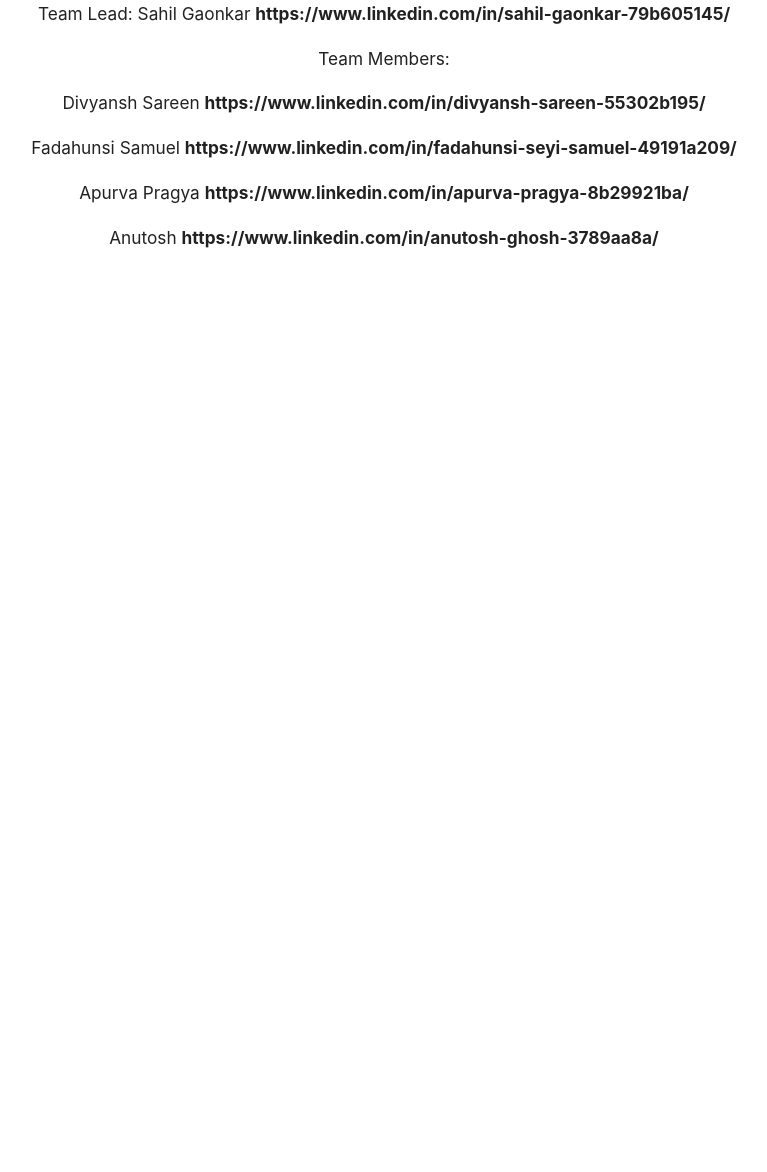
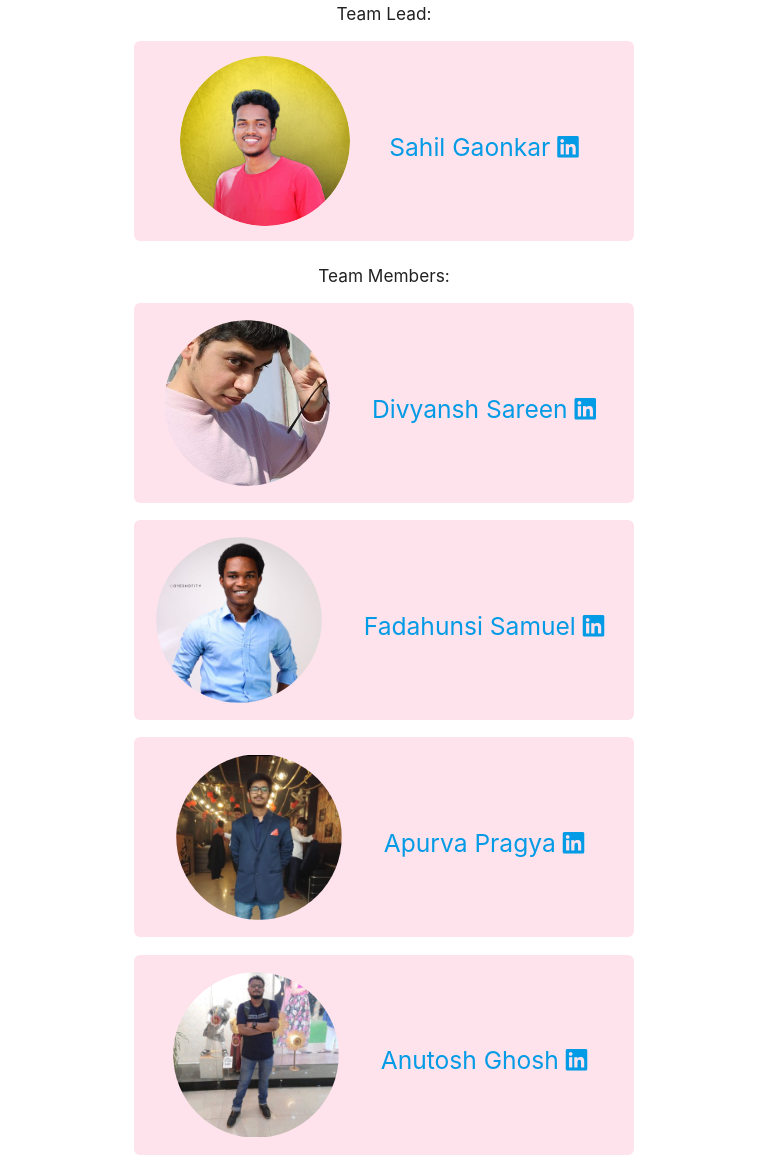
Before and after one commit to gaonkarsahil/ApiFest2022Team105, a plain HTML site: page Frontend/contact.html in a window 1280 px wide. Shown: the part 217-1389 px from the top of the page, without its empty margins (256-1023 px from the left). Before the commit the page ends 800 px from the top, so only its background shows below. Drawn offline with nearby package versions, Linux system fonts and the light colour scheme.

Commit message:
improved contact info

```diff
--- a/Frontend/contact.html
+++ b/Frontend/contact.html
@@ -8,6 +8,9 @@
     <!-- Compiled and minified CSS MaterializeCSS-->
     <link rel="stylesheet" href="https://cdnjs.cloudflare.com/ajax/libs/materialize/1.0.0/css/materialize.min.css">
     <link href="https://fonts.googleapis.com/icon?family=Material+Icons" rel="stylesheet">
+    <link rel="stylesheet" href="https://cdnjs.cloudflare.com/ajax/libs/font-awesome/6.0.0-beta3/css/all.min.css"
+        integrity="sha512-Fo3rlrZj/k7ujTnHg4CGR2D7kSs0v4LLanw2qksYuRlEzO+tcaEPQogQ0KaoGN26/zrn20ImR1DfuLWnOo7aBA=="
+        crossorigin="anonymous" referrerpolicy="no-referrer" />
     <link rel="stylesheet" href="./style.css">
     <title>Adopt Me</title>
 </head>
@@ -38,22 +41,54 @@
     </ul>
     <div>
         <h3 class="ques">Our Team:</h3>
-        <h6 class="ques">Team Lead: Sahil Gaonkar <b>https://www.linkedin.com/in/sahil-gaonkar-79b605145/</b>
-        </h6>
+        <h6 class="ques">Team Lead:</h6>
+        <div class="contact-card">
+            <img src="./sahil.png" alt="">
+            <h5 class="ques">
+                <a href="https://www.linkedin.com/in/sahil-gaonkar-79b605145/" target="_blank">
+                    Sahil Gaonkar
+                    <i class="fab fa-linkedin"></i></a>
+            </h5>
+        </div>
         <h6 class="ques">Team Members:</b>
-        </h6>
-        <h6 class="ques">Divyansh Sareen <b>https://www.linkedin.com/in/divyansh-sareen-55302b195/</b>
-        </h6>
-        <h6 class="ques">Fadahunsi Samuel <b>https://www.linkedin.com/in/fadahunsi-seyi-samuel-49191a209/</b>
-        </h6>
-        <h6 class="ques">Apurva Pragya <b>https://www.linkedin.com/in/apurva-pragya-8b29921ba/</b>
-        </h6>
-        <h6 class="ques">Anutosh <b>https://www.linkedin.com/in/anutosh-ghosh-3789aa8a/</b>
-        </h6>
-    </div>
-    <!-- Compiled and minified JavaScript MaterializeCSS-->
-    <script src="./index.js"></script>
-    <script src="https://cdnjs.cloudflare.com/ajax/libs/materialize/1.0.0/js/materialize.min.js"></script>
+            <div class="contact-card">
+                <img src="./divyansh.jpg" alt="">
+                <h5 class="ques">
+                    <a href="https://www.linkedin.com/in/divyansh-sareen-55302b195/
+" target="_blank">
+                        Divyansh Sareen
+                        <i class="fab fa-linkedin"></i></a>
+                </h5>
+            </div>
+            <div class="contact-card">
+                <img src="./fadahunsi.jpg" alt="">
+                <h5 class="ques">
+                    <a href="https://www.linkedin.com/in/fadahunsi-seyi-samuel-49191a209/" target="_blank">
+                        Fadahunsi Samuel
+                        <i class="fab fa-linkedin"></i></a>
+                </h5>
+            </div>
+            <div class="contact-card">
+                <img src="./apurva.jpg" alt="">
+                <h5 class="ques">
+                    <a href="https://www.linkedin.com/in/apurva-pragya-8b29921ba/" target="_blank">
+                        Apurva Pragya
+                        <i class="fab fa-linkedin"></i></a>
+                </h5>
+            </div>
+            <div class="contact-card">
+                <img src="./anutosh.jpg" alt="">
+                <h5 class="ques">
+                    <a href="https://www.linkedin.com/in/anutosh-ghosh-3789aa8a/" target="_blank">
+                        Anutosh Ghosh
+                        <i class="fab fa-linkedin"></i></a>
+                </h5>
+            </div>
+
+
+            <!-- Compiled and minified JavaScript MaterializeCSS-->
+            <script src="./index.js"></script>
+            <script src="https://cdnjs.cloudflare.com/ajax/libs/materialize/1.0.0/js/materialize.min.js"></script>
 
 </body>
 
--- a/Frontend/style.css
+++ b/Frontend/style.css
@@ -75,6 +75,24 @@
     background-color: #F9C5D5;
 }
 
+.contact-card{
+    margin-left: auto;
+    margin-right: auto;
+    width: 500px;
+    display: flex;
+    margin-top: 1em;
+    background-color: #FEE3EC;
+    justify-content: center;
+    align-items: center;
+    border-radius: 6px;
+}
+
+.contact-card img{
+    width: 200px;
+    height: auto;
+    border-radius: 50%;
+}
+
 @media only screen and (max-width: 950px) {
   .hero-img{
       display: none;
```
Also changed, not shown: Frontend/anutosh.jpg (added), Frontend/apurva.jpg (added), Frontend/divyansh.jpg (added), Frontend/fadahunsi.jpg (added), Frontend/sahil.png (added).
